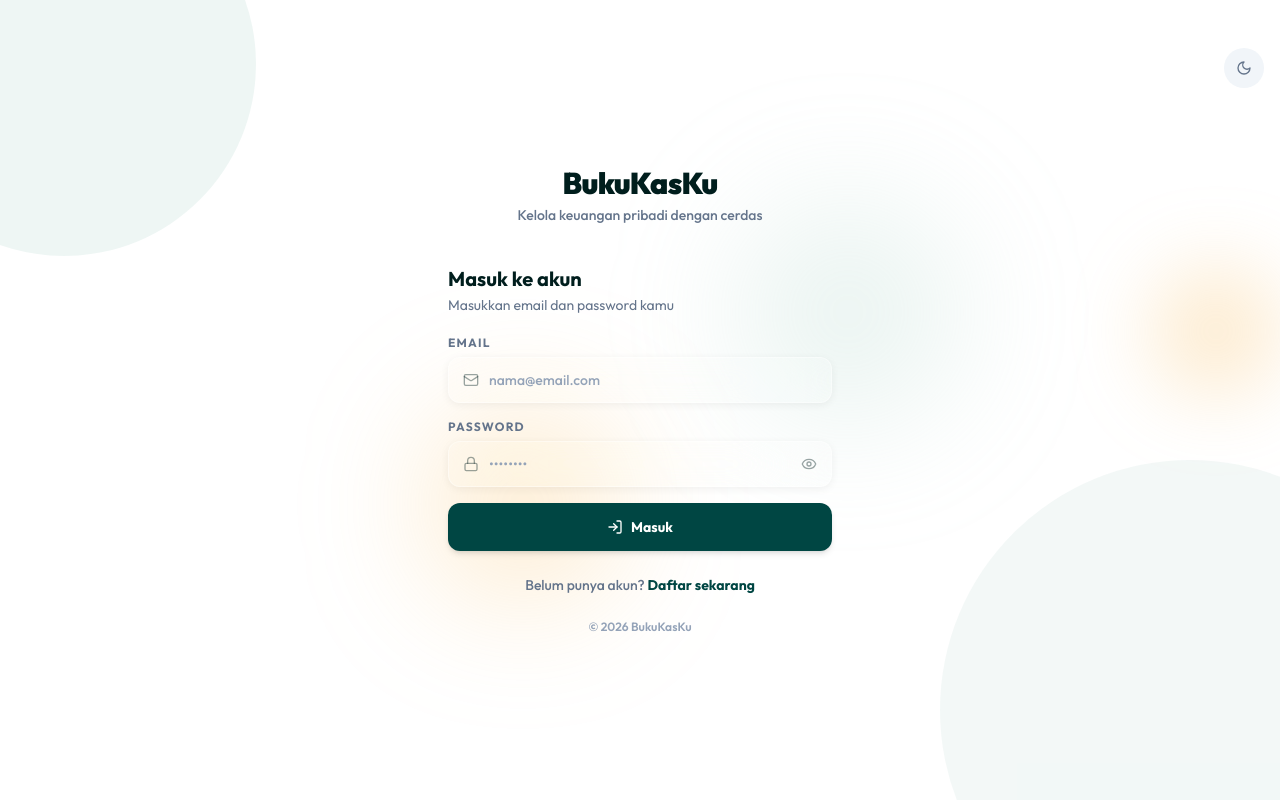
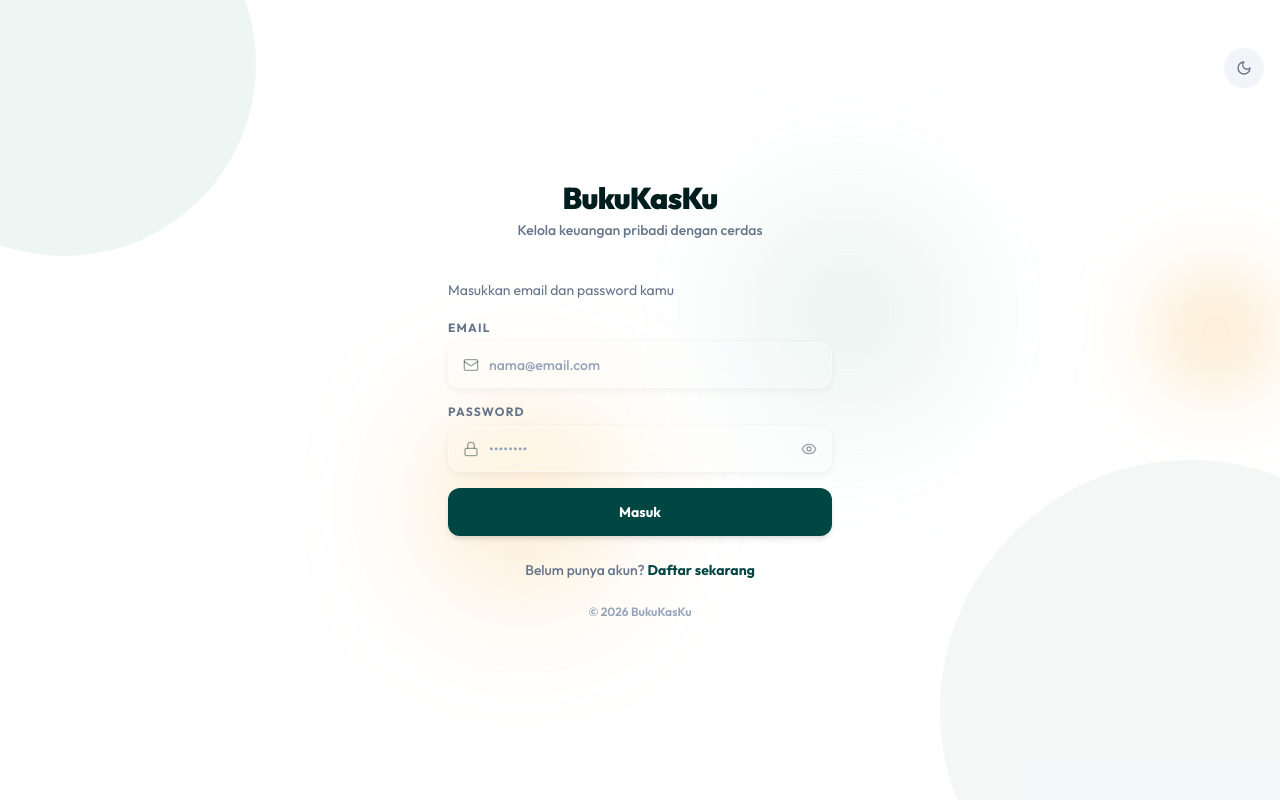
Before and after one commit to AhmadTazusyarofi/FinTrack, a React (Vite) app in the folder frontend/: page /auth/login in a window 1280 px wide. Built offline with nearby package versions, Linux system fonts and the light colour scheme.

Commit message:
feat: update layout and styling for Login and Register pages

```diff
--- a/frontend/src/pages/auth/LoginPage.tsx
+++ b/frontend/src/pages/auth/LoginPage.tsx
@@ -1,6 +1,6 @@
 import { useState } from "react";
 import { Link, useNavigate } from "react-router-dom";
-import { Eye, EyeOff, LogIn, Lock, Mail, Sun, Moon } from "lucide-react";
+import { Eye, EyeOff, Lock, Mail, Sun, Moon } from "lucide-react";
 import { loginRequest, saveAuth } from "../../services/auth.service";
 import { useTheme } from "../../contexts/ThemeContext";
 
@@ -53,7 +53,7 @@ export function LoginPage() {
   const eyeCls = `absolute right-3.5 top-1/2 -translate-y-1/2 transition-colors ${isDark ? "text-white/30 hover:text-white/70" : "text-brand-stroke/40 hover:text-brand-stroke/70"}`;
 
   return (
-    <div className={`min-h-screen flex items-center justify-center p-4 relative overflow-hidden transition-colors duration-300 ${isDark ? "bg-[#0f1117]" : "bg-white"}`}>
+    <div className={`fixed inset-0 overflow-hidden transition-colors duration-300 ${isDark ? "bg-[#0f1117]" : "bg-white"}`}>
       {/* Theme toggle */}
       <button
         onClick={toggleTheme}
@@ -62,7 +62,7 @@ export function LoginPage() {
         {isDark ? <Sun className="w-4 h-4" /> : <Moon className="w-4 h-4" />}
       </button>
 
-      {/* Background decoration */}
+      {/* Background decoration — fixed, tidak ikut scroll */}
       <div className="absolute inset-0 pointer-events-none">
         <div className={`absolute -top-32 -left-32 w-96 h-96 rounded-full ${isDark ? "bg-brand-secondary/5" : "bg-brand-secondary/20"}`} />
         <div className={`absolute -bottom-40 -right-40 w-[500px] h-[500px] rounded-full ${isDark ? "bg-brand-secondary/5" : "bg-brand-secondary/15"}`} />
@@ -71,7 +71,10 @@ export function LoginPage() {
         <div className="absolute bottom-1/4 left-1/3 w-48 h-48 rounded-full bg-brand-highlight/30 blur-3xl" />
       </div>
 
-      <div className="w-full max-w-md relative z-10 px-8">
+      {/* Scrollable content area */}
+      <div className="relative z-10 h-full overflow-y-auto">
+        <div className="min-h-full flex items-center justify-center p-4">
+        <div className="w-full max-w-md px-8">
         {/* Logo */}
         <div className="text-center mb-10">
           <h1 className={`text-3xl font-extrabold tracking-tight ${isDark ? "text-white" : "text-brand-stroke"}`}>
@@ -84,9 +87,6 @@ export function LoginPage() {
 
         {/* Heading */}
         <div className="mb-5">
-          <h2 className={`text-xl font-bold ${isDark ? "text-white" : "text-brand-stroke"}`}>
-            Masuk ke akun
-          </h2>
           <p className={`text-sm mt-0.5 ${isDark ? "text-slate-400" : "text-slate-500"}`}>
             Masukkan email dan password kamu
           </p>
@@ -154,10 +154,8 @@ export function LoginPage() {
             disabled={loading}
             className="w-full mt-2 flex items-center justify-center gap-2 px-6 py-3.5 bg-brand-bg hover:bg-brand-bg/90 active:scale-[0.98] text-brand-headline font-bold text-sm rounded-xl transition-all duration-200 shadow-md disabled:opacity-60 disabled:cursor-not-allowed"
           >
-            {loading ? (
+            {loading && (
               <span className="w-5 h-5 border-2 border-white/30 border-t-white rounded-full animate-spin" />
-            ) : (
-              <LogIn className="w-4 h-4" />
             )}
             {loading ? "Memproses..." : "Masuk"}
           </button>
@@ -173,6 +171,8 @@ export function LoginPage() {
         <p className={`text-center text-xs font-semibold mt-6 ${isDark ? "text-slate-600" : "text-slate-400"}`}>
           &copy; {new Date().getFullYear()} BukuKasKu
         </p>
+        </div>
+        </div>
       </div>
     </div>
   );
--- a/frontend/src/pages/auth/RegisterPage.tsx
+++ b/frontend/src/pages/auth/RegisterPage.tsx
@@ -1,6 +1,6 @@
 import { useState, useRef } from "react";
 import { Link, useNavigate } from "react-router-dom";
-import { Eye, EyeOff, UserPlus, Lock, Mail, User, Camera, Sun, Moon } from "lucide-react";
+import { Eye, EyeOff, Lock, Mail, User, Camera, Sun, Moon } from "lucide-react";
 import { registerRequest, saveAuth } from "../../services/auth.service";
 import { uploadAvatarFile } from "../../services/profileService";
 import { useTheme } from "../../contexts/ThemeContext";
@@ -100,7 +100,7 @@ export function RegisterPage() {
   const eyeCls = `absolute right-3.5 top-1/2 -translate-y-1/2 transition-colors ${isDark ? "text-white/30 hover:text-white/70" : "text-brand-stroke/40 hover:text-brand-stroke/70"}`;
 
   return (
-    <div className={`min-h-screen flex items-center justify-center p-4 relative overflow-hidden transition-colors duration-300 ${isDark ? "bg-[#0f1117]" : "bg-white"}`}>
+    <div className={`fixed inset-0 overflow-hidden transition-colors duration-300 ${isDark ? "bg-[#0f1117]" : "bg-white"}`}>
       {/* Theme toggle */}
       <button
         onClick={toggleTheme}
@@ -109,7 +109,7 @@ export function RegisterPage() {
         {isDark ? <Sun className="w-4 h-4" /> : <Moon className="w-4 h-4" />}
       </button>
 
-      {/* Background decoration */}
+      {/* Background decoration — fixed, tidak ikut scroll */}
       <div className="absolute inset-0 pointer-events-none">
         <div className="absolute -top-32 -right-32 w-96 h-96 rounded-full bg-brand-secondary/20" />
         <div className="absolute -bottom-40 -left-40 w-[500px] h-[500px] rounded-full bg-brand-secondary/15" />
@@ -118,7 +118,10 @@ export function RegisterPage() {
         <div className="absolute bottom-1/4 right-1/3 w-48 h-48 rounded-full bg-brand-highlight/30 blur-3xl" />
       </div>
 
-      <div className="w-full max-w-md relative z-10 px-8 py-10">
+      {/* Scrollable content area */}
+      <div className="relative z-10 h-full overflow-y-auto">
+        <div className="min-h-full flex items-center justify-center p-4">
+        <div className="w-full max-w-md px-8 py-10">
         {/* Heading */}
         <div className="mb-5">
           <h2 className={`text-xl font-bold ${isDark ? "text-white" : "text-brand-stroke"}`}>
@@ -287,10 +290,8 @@ export function RegisterPage() {
             disabled={loading}
             className="w-full mt-2 flex items-center justify-center gap-2 px-6 py-3.5 bg-brand-bg hover:bg-brand-bg/90 active:scale-[0.98] text-brand-headline font-bold text-sm rounded-xl transition-all duration-200 shadow-md disabled:opacity-60 disabled:cursor-not-allowed"
           >
-            {loading ? (
+            {loading && (
               <span className="w-5 h-5 border-2 border-white/30 border-t-white rounded-full animate-spin" />
-            ) : (
-              <UserPlus className="w-4 h-4" />
             )}
             {loading ? "Memproses..." : "Buat Akun"}
           </button>
@@ -306,6 +307,8 @@ export function RegisterPage() {
         <p className={`text-center text-xs font-semibold mt-6 ${isDark ? "text-slate-600" : "text-slate-400"}`}>
           &copy; {new Date().getFullYear()} BukuKasKu
         </p>
+        </div>
+        </div>
       </div>
     </div>
   );
```
